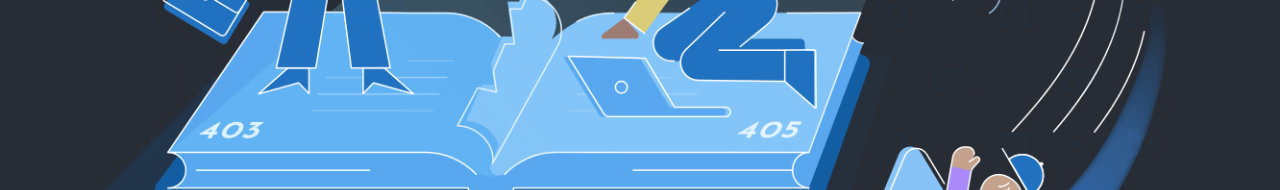
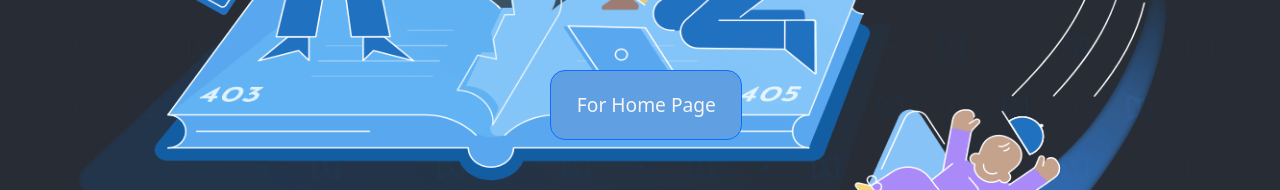
Before and after one commit to Harshamasina/Cellix_Bio, a React (Create React App) app in the folder cellixbio/: page / in a window 1280 px wide. Shown: the part 442-632 px from the top of the page. Built offline with nearby package versions, Linux system fonts and the light colour scheme.

Commit message:
modified error page

```diff
--- a/cellixbio/src/App.css
+++ b/cellixbio/src/App.css
@@ -1010,7 +1010,30 @@ background-size: cover;
   background-color: #282c34;
   width: 100%;
   height: 100%;
-  margin-bottom: -5%;
-  background-position: center;
-  background-size: cover;
+  /* margin-bottom: -7%; */
+  background-size: contain;
+  position: absolute;
 }
+
+.Errorcont{
+  position: absolute;
+  width: 100%;
+  height: 100%;
+}
+.Errorbutton{
+  position: relative;
+  opacity: 1;
+  font-size: 1.5vw !important;
+  left:43%;
+  margin-top: 32.5%;
+  border-radius: 15px !important;
+  border: none;
+  height: 70px;
+  text-align: center;
+  width: 15%;
+  background-color: #609FE2 !important;
+  color: whitesmoke !important;
+}
+.Errorbutton:hover{
+  background-color: #2072c1 !important;
+}
--- a/cellixbio/src/Components/Body/Error404.js
+++ b/cellixbio/src/Components/Body/Error404.js
@@ -1,9 +1,16 @@
 import error from "../Assets/Images/404.png"
+import Button from 'react-bootstrap/Button';
+import { useNavigate } from 'react-router-dom';
+
 function Error404(){
+    const navigate = useNavigate();
+
     return(
-        <div>
+        <div className="Errorcont">
 
                   <img className="Errorpage" src={error} alt="Teamwork"></img>
+                    {/* <button className="Errorbutton">For Home</button>   */}
+                    <Button onClick={() => navigate('/Home')}className="Errorbutton" variant="outline-primary">For Home Page</Button>
 
         </div>
     );
```
